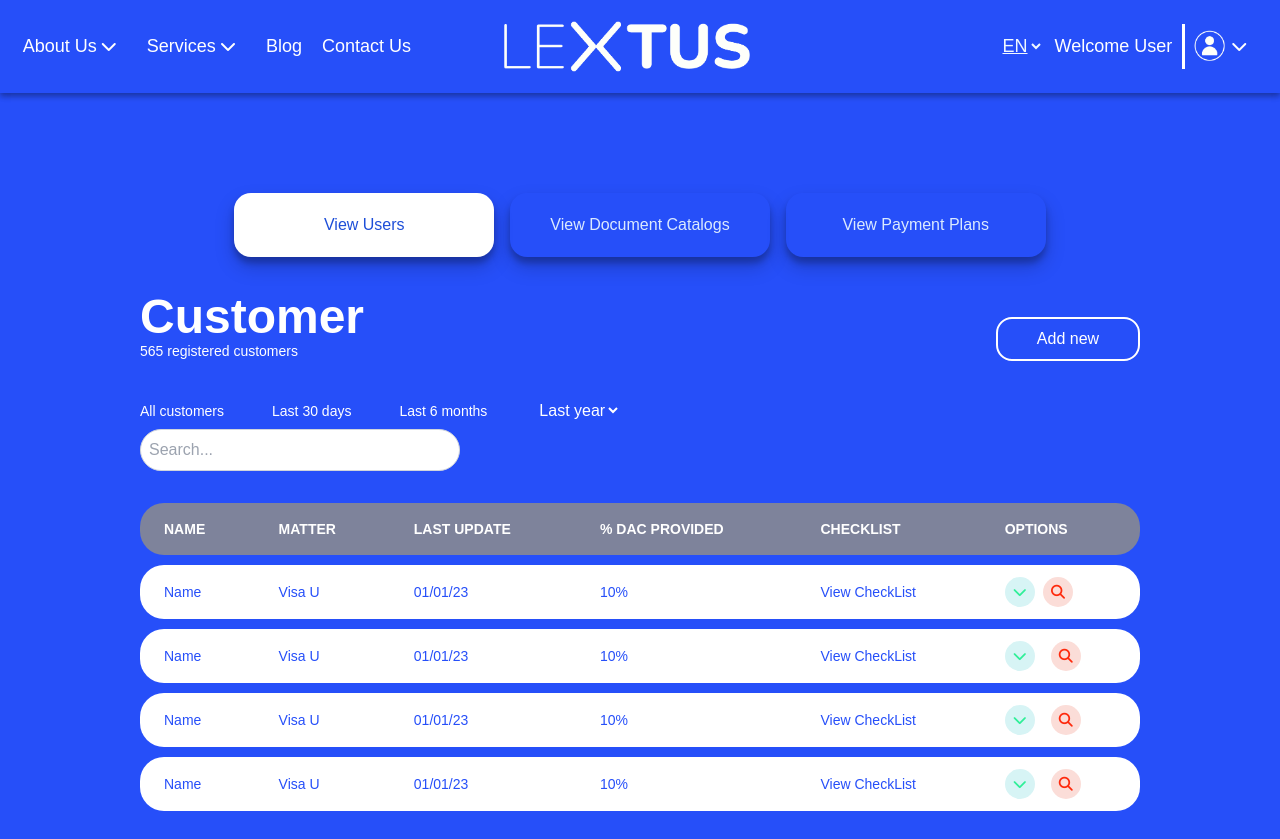
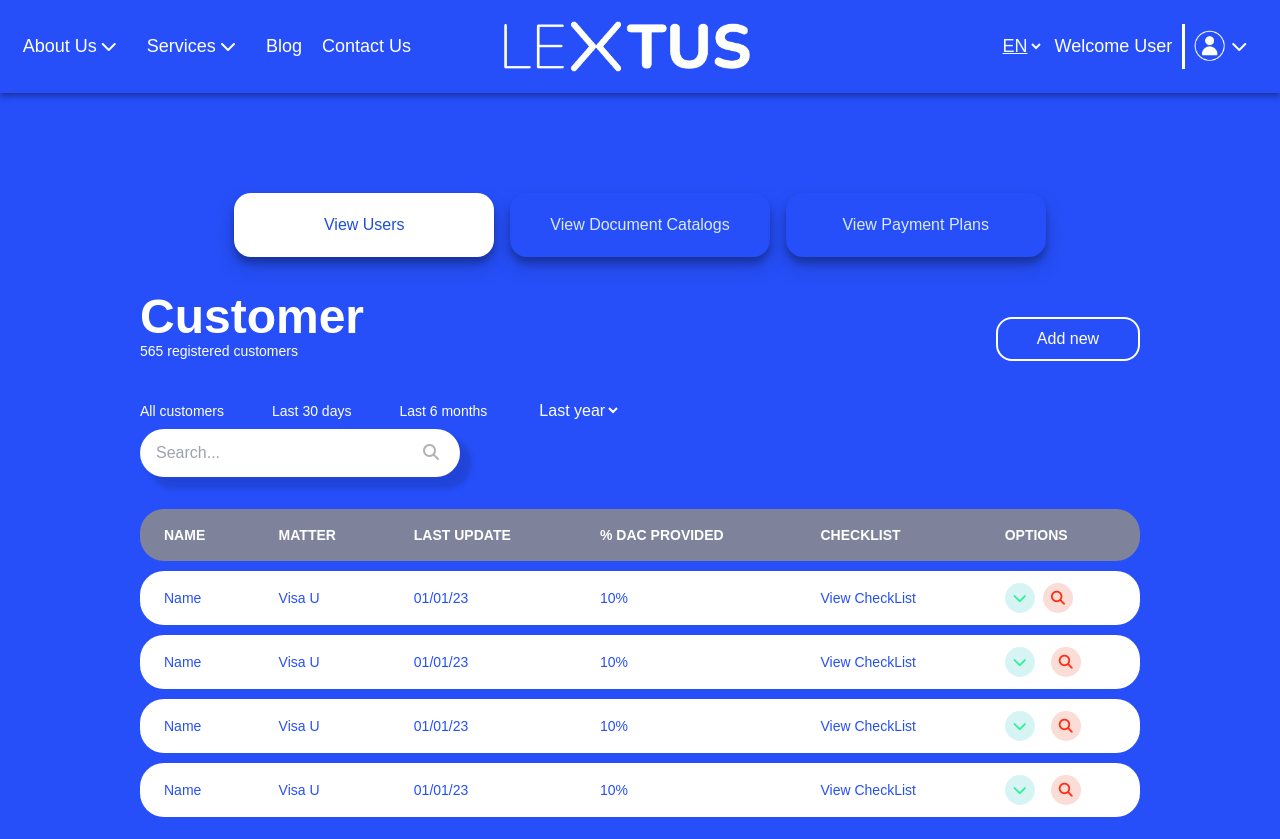
Before and after one commit to Edu22-san/LextusApp, a React (Vite) app: page /user/tabscontenido in a window 1280 px wide. Built offline with nearby package versions, Linux system fonts and the light colour scheme.

Commit message:
input search custom

```diff
--- a/src/Components/usersTable/usersTable.css
+++ b/src/Components/usersTable/usersTable.css
@@ -43,3 +43,7 @@
     display: flex;
     flex-direction: row;
 }
+
+span.container-icon.absolute.right-4.top-1\/2.transform.-translate-y-1\/2.cursor-pointer {
+    left: 283px;
+}
--- a/src/Components/usersTable/usersTable.jsx
+++ b/src/Components/usersTable/usersTable.jsx
@@ -14,22 +14,37 @@ const Userstable = () => {
       <div className="w-full flex flex-row items-end justify-between mb-[2.5rem]">
         <div className="colum1">
           <h1 className="text-5xl font-semibold text-white">Customer</h1>
-         <p className="text-white text-sm font-thin">565 registered customers</p>
+          <p className="text-white text-sm font-thin">
+            565 registered customers
+          </p>
         </div>
-      <button className="border-2 border-solid border-white rounded-2xl text-white pt-2 pb-2 pl-15 pr-15 w-[9rem]">Add new</button>
+        <button className="border-2 border-solid border-white rounded-2xl text-white pt-2 pb-2 pl-15 pr-15 w-[9rem]">
+          Add new
+        </button>
       </div>
       <div className="w-full mb-[2rem]">
         <div className="flex flex-row items-baseline">
           <p className="text-white text-sm font-thin mr-12"> All customers</p>
           <p className="text-white text-sm font-thin mr-12"> Last 30 days</p>
           <p className="text-white text-sm font-thin mr-12">Last 6 months</p>
-         <select className="bg-transparent text-white outline-none" name="" id="">
+          <select
+            className="bg-transparent text-white outline-none"
+            name=""
+            id=""
+          >
             <option value="">Last year</option>
             <option value="">Option 1</option>
             <option value="">Option 2</option>
           </select>
         </div>
-      <input type="search" className="w-[20rem] mt-2 p-2 border border-gray-300 rounded-3xl outline-none" placeholder="Search..." />
+        <div className="flex items-center">
+        <div className="relative w-1/2  mt-2">
+          <input type="search" className="h-12 w-[20rem] pl-4 rounded-full focus:outline-none boxshadow" placeholder="Search..."/>
+             <span className="container-icon absolute right-4 top-1/2 transform -translate-y-1/2 cursor-pointer ">
+                <i className="fa-solid fa-magnifying-glass icon-style" style={{ color: "#b2b2b2", cursor: "pointer" }}></i>
+            </span>
+        </div>
+        </div>
       </div>
       <div className="relative overflow-x-auto">
         <table className="w-full text-sm text-left rtl:text-right text-white">
@@ -73,7 +88,10 @@ const Userstable = () => {
               <td className="px-6 py-3 rounded-r-3xl ">
                 <div className="container-options">
                   <div className="dropdown mr-4">
-                     <i className="fa-solid fa-chevron-down icon-verde cursor-pointer" onClick={toggleDropdown}></i>
+                    <i
+                      className="fa-solid fa-chevron-down icon-verde cursor-pointer"
+                      onClick={toggleDropdown}
+                    ></i>
                     {isDropdownOpen && (
                       <div className="dropdown-content">
                         <a href="#">Opción 1</a>
```
Lines whose indentation alone changed are shown as unchanged.
